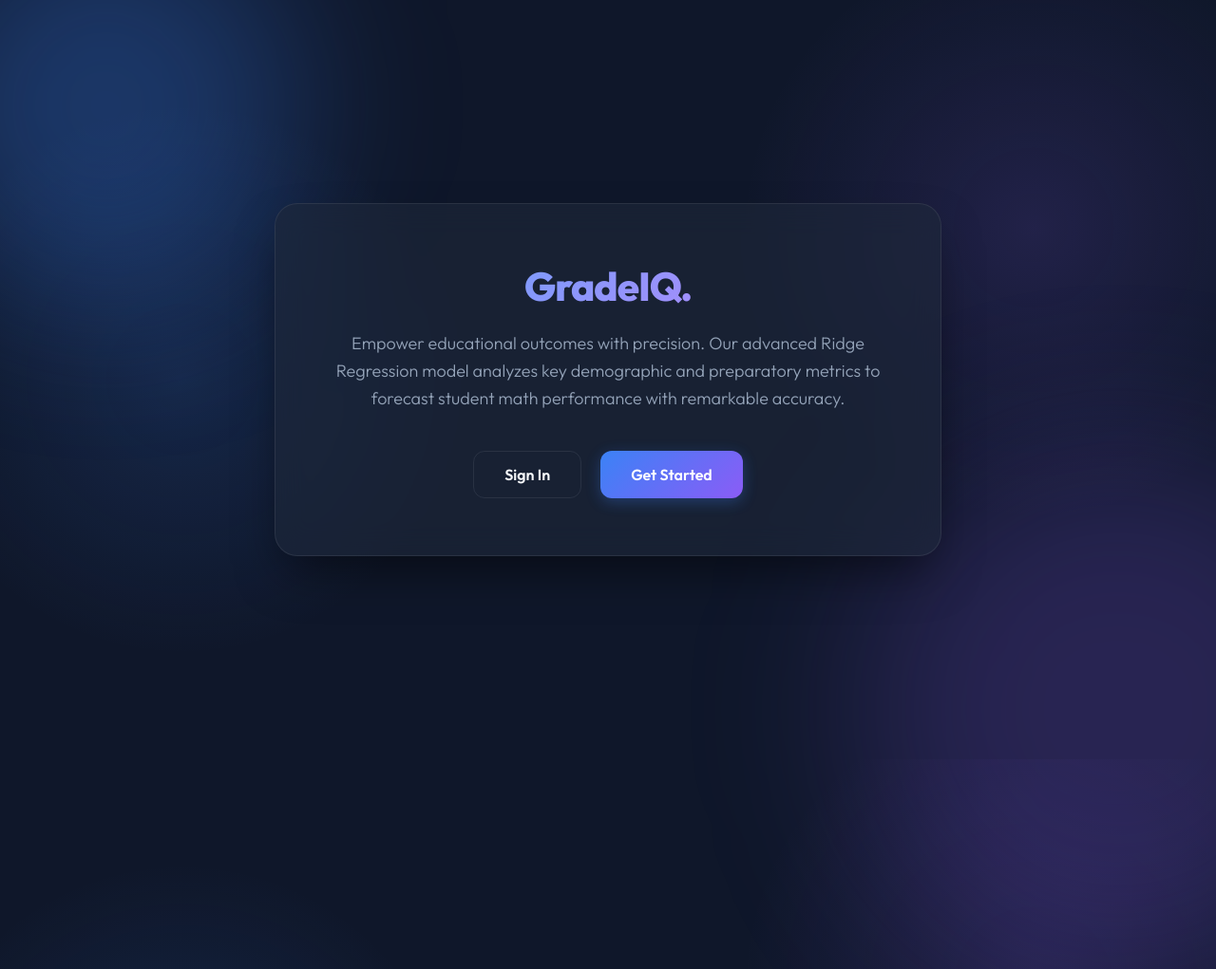
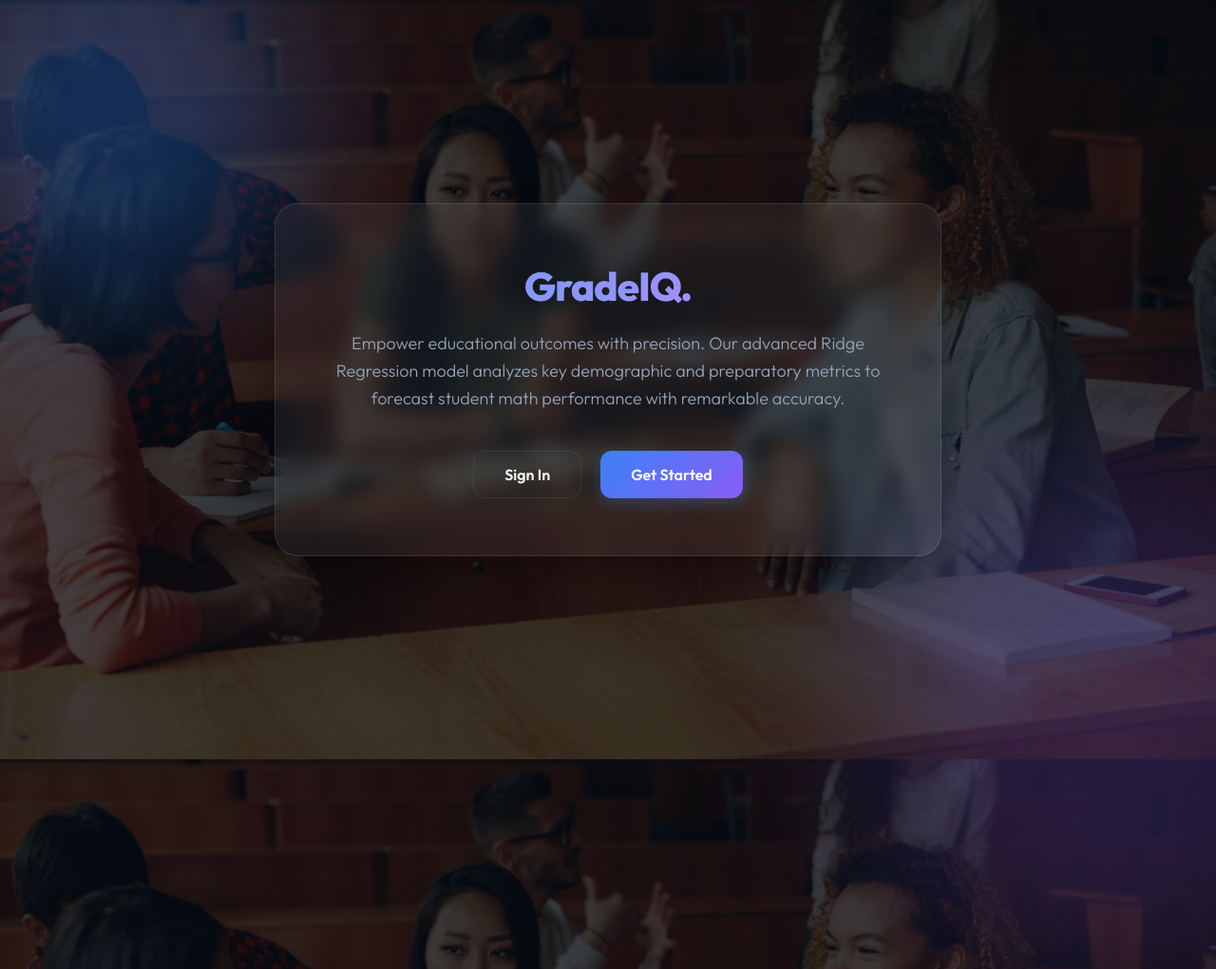
Before and after one commit to NakulSingh156/student-performance-predictor, a Flask app: page / in a window 1280 px wide; the page is wider, and only the part inside the window is pictured. Shown: that part at 95% size. Run offline with Flask 3, Linux system fonts and the light colour scheme.

Commit message:
Implement glassmorphism UI with custom background

```diff
--- a/templates/index.html
+++ b/templates/index.html
@@ -18,10 +18,11 @@
         }
 
         body {
-            background-color: var(--bg-dark);
-            background-image:
-                radial-gradient(circle at 15% 50%, rgba(59, 130, 246, 0.15), transparent 25%),
-                radial-gradient(circle at 85% 30%, rgba(139, 92, 246, 0.15), transparent 25%);
+            background: linear-gradient(rgba(0, 0, 0, 0.7), rgba(0, 0, 0, 0.7)),
+                url('/static/background.jpg');
+            background-size: cover;
+            background-position: center;
+            background-attachment: fixed;
             color: var(--text-main);
             font-family: 'Outfit', sans-serif;
             display: flex;
@@ -69,12 +70,14 @@
         }
 
         .container {
-            background: var(--glass-bg);
-            backdrop-filter: blur(16px);
-            -webkit-backdrop-filter: blur(16px);
+            background: rgba(255, 255, 255, 0.05);
+            /* Slight white tint */
+            backdrop-filter: blur(10px);
+            /* This creates the frosted glass effect */
+            -webkit-backdrop-filter: blur(10px);
+            border: 1px solid rgba(255, 255, 255, 0.1);
             padding: 60px 50px;
             border-radius: 24px;
-            border: 1px solid var(--glass-border);
             box-shadow: 0 25px 50px -12px rgba(0, 0, 0, 0.5);
             max-width: 600px;
             text-align: center;
@@ -97,6 +100,7 @@
             margin-bottom: 20px;
             background: linear-gradient(135deg, #60a5fa, #c084fc);
             -webkit-background-clip: text;
+            background-clip: text;
             -webkit-text-fill-color: transparent;
         }
 
```
Also changed, not shown: templates/home.html (+13 -3 lines), templates/login.html (+11 -6 lines), templates/register.html (+11 -6 lines), static/background.jpg (added).
